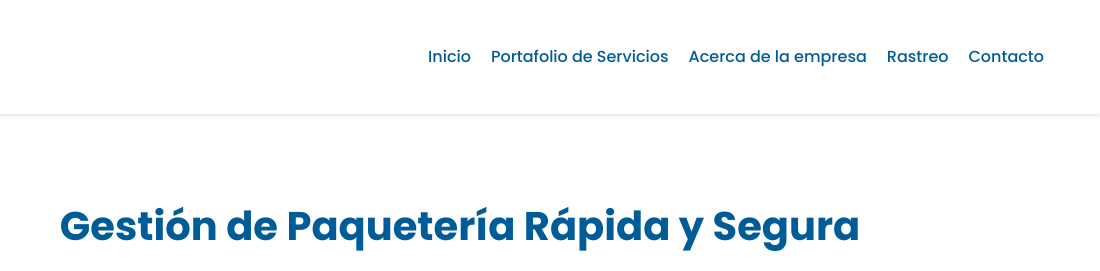
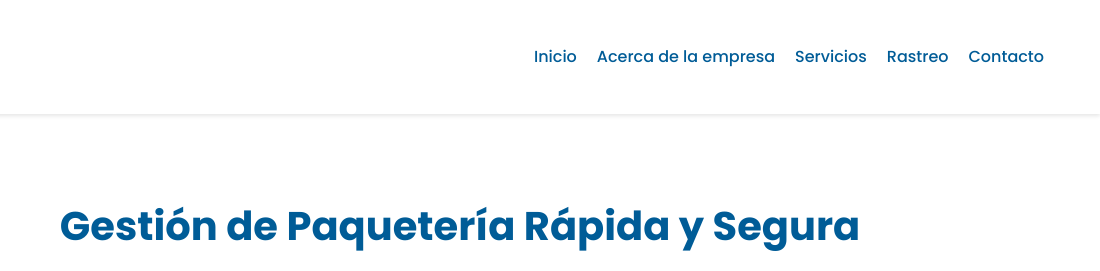
Before and after one commit to VSCAMACHO1104/TUPEDIDOON-TIME, a plain HTML site: page index.html in a window 1280 px wide. Shown: the top 271 px of the page, 180-1280 px from the left. Drawn offline with Linux system fonts and the light colour scheme.

Commit message:
Update index.html

```diff
--- a/index.html
+++ b/index.html
@@ -49,8 +49,8 @@
       <nav>
         <ul>
           <li><a href="index.html#inicio">Inicio</a></li>
-          <li><a href="portafolio.html">Portafolio de Servicios</a></li>
           <li><a href="acerca.html">Acerca de la empresa</a></li>
+          <li><a href="portafolio.html">Servicios</a></li>
           <li><a href="index.html#rastreo">Rastreo</a></li>
           <li><a href="index.html#contacto">Contacto</a></li>
         </ul>
```
